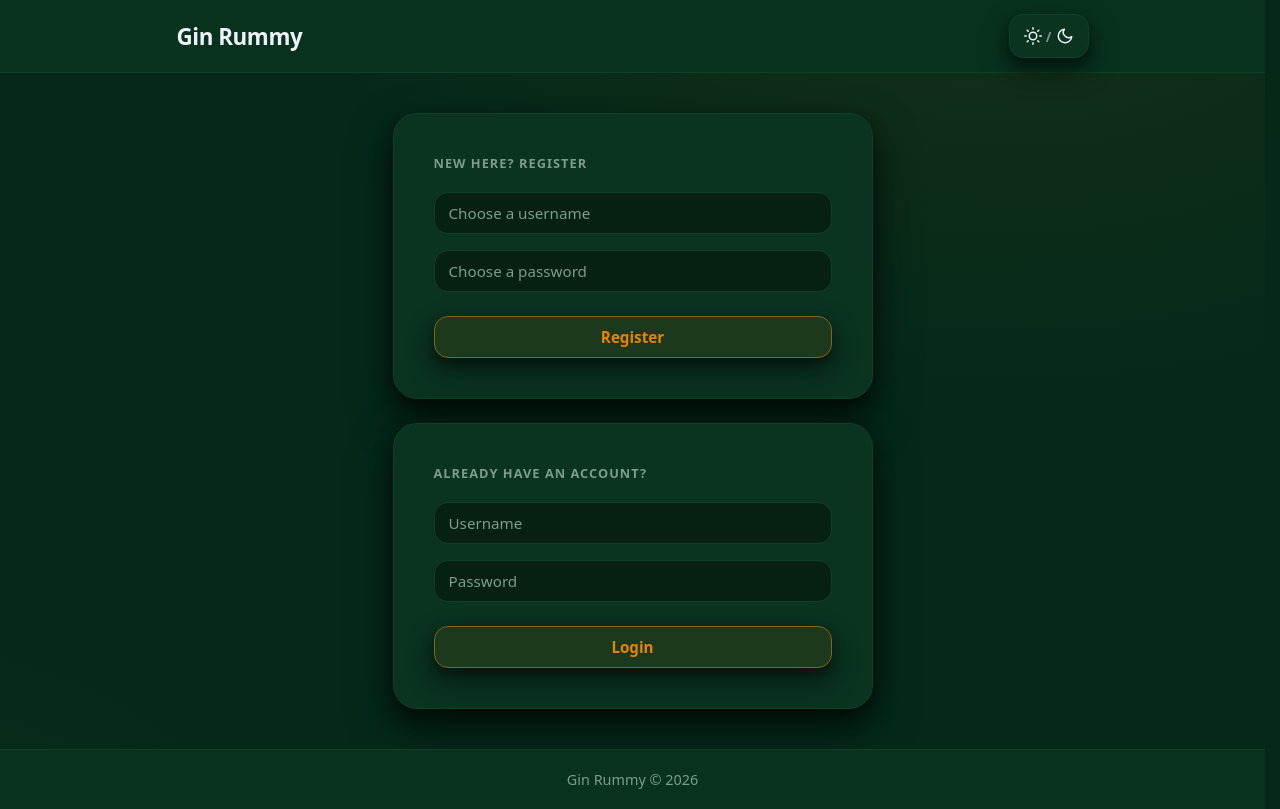
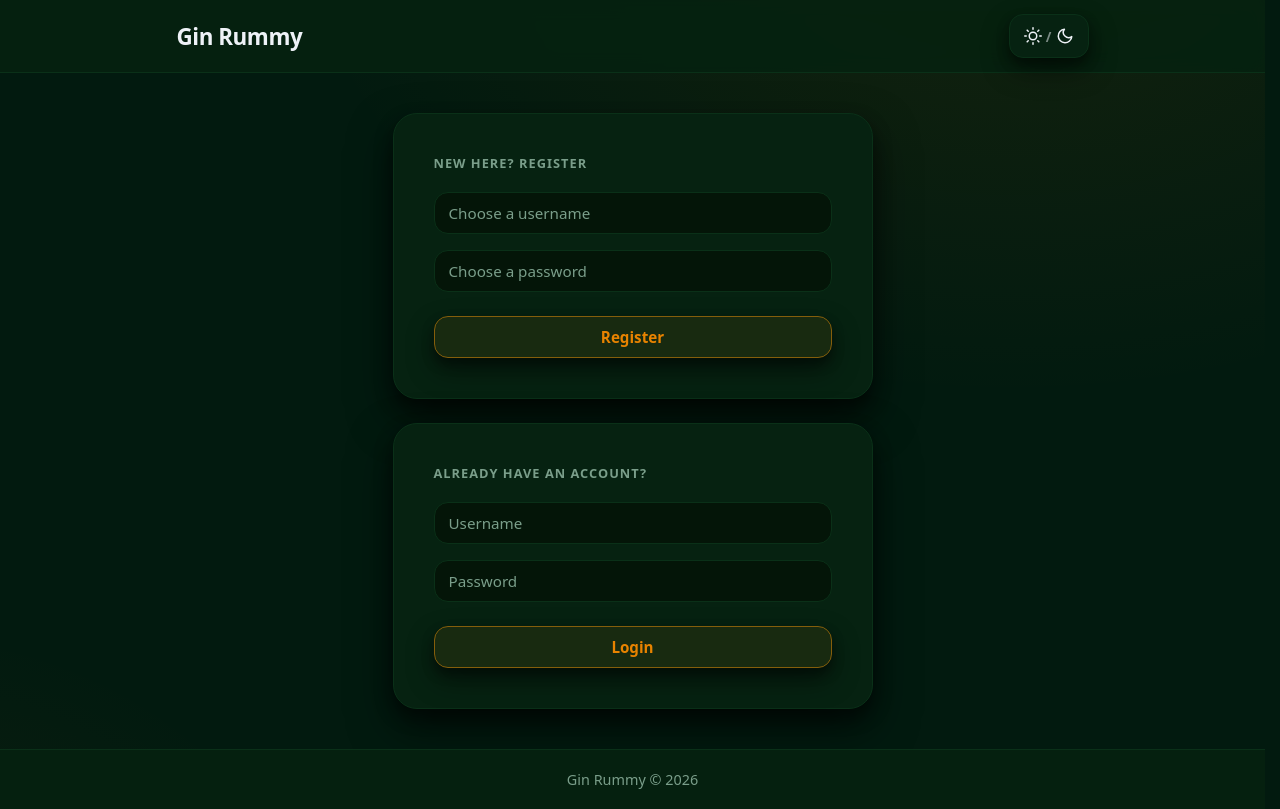
Before and after one commit to JacobHoukes/gin-rummy, a FastAPI app: page /login in a window 1280 px wide. Run offline with FastAPI, Linux system fonts and the light colour scheme.

Commit message:
Darker green background, updated critical-theme colors

```diff
--- a/static/style.css
+++ b/static/style.css
@@ -18,12 +18,12 @@
 }
 
 html[data-theme="dark"] {
-    --bg:        #042919;
-    --surface:   #0a3320;
-    --surface-2: #062011;
+    --bg:        #021a0f;
+    --surface:   #062211;
+    --surface-2: #041508;
     --text:      #eef2f7;
     --muted:     #7a9e8a;
-    --border:    #0f4028;
+    --border:    #0a3018;
     --ring:      rgba(232, 131, 0, 0.45);
     --shadow-1:  0 12px 28px rgba(0,0,0,0.45), 0 6px 12px rgba(0,0,0,0.35);
     --shadow-2:  0 20px 44px rgba(0,0,0,0.55), 0 8px 18px rgba(0,0,0,0.45);
--- a/templates/board.html
+++ b/templates/board.html
@@ -6,7 +6,7 @@
     <title>Gin Rummy</title>
 
     <style id="critical-theme">
-        html, body { background: #191e24; min-height: 100%; }
+        html, body { background: #021a0f; min-height: 100%; }
     </style>
 
     <script>
@@ -17,7 +17,7 @@
                 document.documentElement.setAttribute('data-theme', theme);
                 var sheet = document.getElementById('critical-theme');
                 if (sheet) sheet.textContent = theme === 'dark'
-                    ? 'html,body{background:#191e24;min-height:100%;}'
+                    ? 'html,body{background:#021a0f;min-height:100%;}'
                     : 'html,body{background:#bcc0c4;min-height:100%;}';
             } catch(_) {}
         })();
@@ -175,7 +175,7 @@
         try { localStorage.setItem('gr-theme', theme); } catch(_) {}
         const sheet = document.getElementById('critical-theme');
         if (sheet) sheet.textContent = theme === 'dark'
-            ? 'html,body{background:#191e24;min-height:100%;}'
+            ? 'html,body{background:#021a0f;min-height:100%;}'
             : 'html,body{background:#bcc0c4;min-height:100%;}';
     }
 
--- a/templates/login.html
+++ b/templates/login.html
@@ -6,7 +6,7 @@
     <title>Gin Rummy — Login</title>
 
     <style id="critical-theme">
-        html, body { background: #191e24; min-height: 100%; }
+        html, body { background: #021a0f; min-height: 100%; }
     </style>
 
     <script>
@@ -17,7 +17,7 @@
                 document.documentElement.setAttribute('data-theme', theme);
                 var sheet = document.getElementById('critical-theme');
                 if (sheet) sheet.textContent = theme === 'dark'
-                    ? 'html,body{background:#191e24;min-height:100%;}'
+                    ? 'html,body{background:#021a0f;min-height:100%;}'
                     : 'html,body{background:#bcc0c4;min-height:100%;}';
             } catch(_) {}
         })();
@@ -110,7 +110,7 @@
         try { localStorage.setItem('gr-theme', theme); } catch(_) {}
         const sheet = document.getElementById('critical-theme');
         if (sheet) sheet.textContent = theme === 'dark'
-            ? 'html,body{background:#191e24;min-height:100%;}'
+            ? 'html,body{background:#021a0f;min-height:100%;}'
             : 'html,body{background:#bcc0c4;min-height:100%;}';
     }
 
```
Also changed, not shown: 1 other file.
